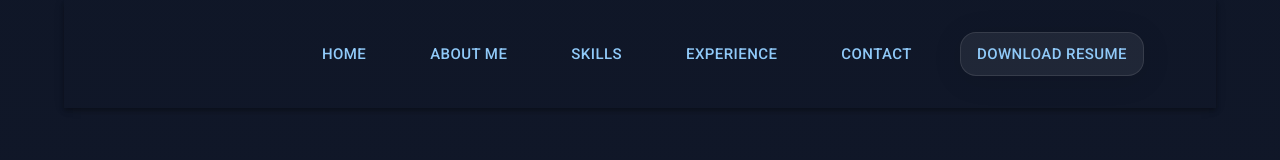
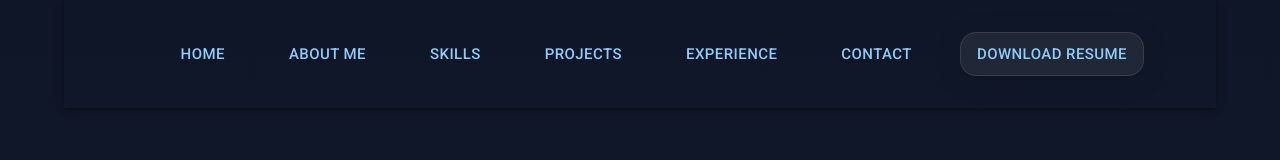
Before and after one commit to FrankAsplund/Portfolio, a Next.js app: page / in a window 1280 px wide. Shown: the top 160 px of the page. Built offline with nearby package versions, Linux system fonts and the light colour scheme; no server answers.

Commit message:
feat: added Projects to navbar

```diff
--- a/components/Navbar.jsx
+++ b/components/Navbar.jsx
@@ -64,6 +64,9 @@ const Navbar = () => {
                 <SmoothScrollButton href="#navbar">Home</SmoothScrollButton>
                 <SmoothScrollButton href="#about">About Me</SmoothScrollButton>
                 <SmoothScrollButton href="#skills">Skills</SmoothScrollButton>
+                <SmoothScrollButton href="#projects">
+                  Projects
+                </SmoothScrollButton>
                 <SmoothScrollButton href="#experience">
                   Experience
                 </SmoothScrollButton>
--- a/components/Projects.jsx
+++ b/components/Projects.jsx
@@ -23,7 +23,12 @@ const Projects = () => {
   }, []);
 
   return (
-    <main data-aos="fade-up" data-aos-delay="100" data-aos-duration="2000">
+    <main
+      data-aos="fade-up"
+      data-aos-delay="100"
+      data-aos-duration="2000"
+      id="projects"
+    >
       <Container
         sx={{
           display: "grid",
```
